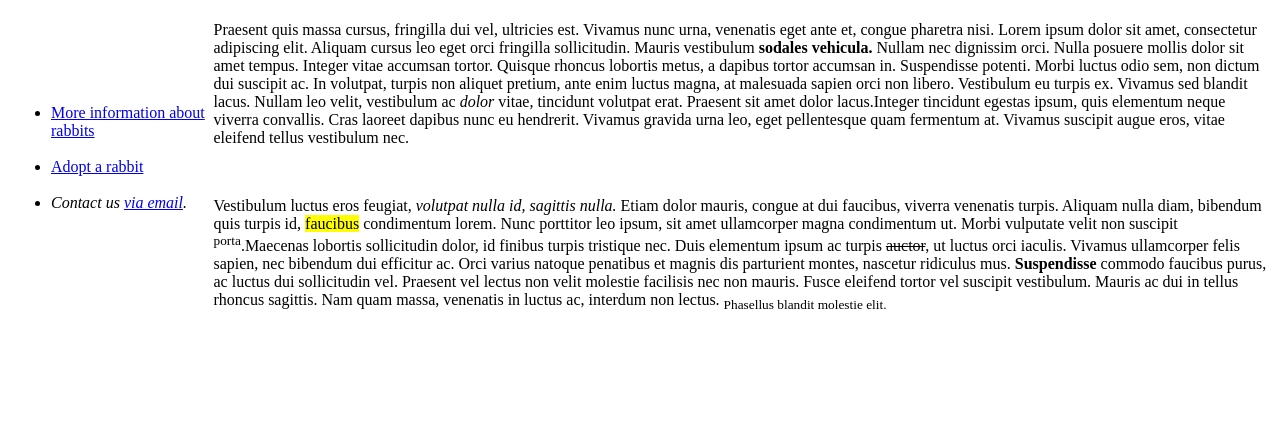
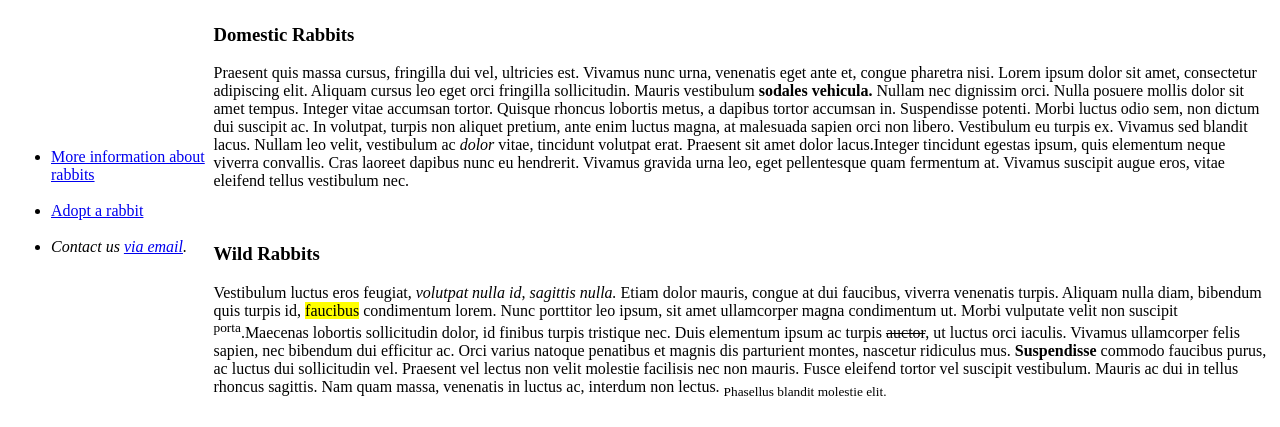
Before and after one commit to CRHS-Winter-2021/html---one-topic-and-two-pages-LuQu2775, a plain HTML site: page index.html in a window 1280 px wide. Shown: the part 390-817 px from the top of the page. Drawn offline with Linux system fonts and the light colour scheme.

Commit message:
Finished + some other headers for fun

```diff
--- a/index.html
+++ b/index.html
@@ -44,9 +44,10 @@
             </ul>
           </td>
 
-					<td colspan="2"><p>
+					<td colspan="2"><p><h3>Domestic Rabbits</h3>
           Praesent quis massa cursus, fringilla dui vel, ultricies est. Vivamus nunc urna, venenatis eget ante et, congue pharetra nisi. Lorem ipsum dolor sit amet, consectetur adipiscing elit. Aliquam cursus leo eget orci fringilla sollicitudin. Mauris vestibulum <b>sodales vehicula.</b> Nullam nec dignissim orci. Nulla posuere mollis dolor sit amet tempus. Integer vitae accumsan tortor. Quisque rhoncus lobortis metus, a dapibus tortor accumsan in. Suspendisse potenti. Morbi luctus odio sem, non dictum dui suscipit ac. In volutpat, turpis non aliquet pretium, ante enim luctus magna, at malesuada sapien orci non libero. Vestibulum eu turpis ex. Vivamus sed blandit lacus. Nullam leo velit, vestibulum ac <em>dolor</em> vitae, tincidunt volutpat erat. Praesent sit amet dolor lacus.Integer tincidunt egestas ipsum, quis elementum neque viverra convallis. Cras laoreet dapibus nunc eu hendrerit. Vivamus gravida urna leo, eget pellentesque quam fermentum at. Vivamus suscipit augue eros, vitae eleifend tellus vestibulum nec.</p> <br/>
 
+          <h3>Wild Rabbits</h3>
           <p>Vestibulum luctus eros feugiat, <i>volutpat nulla id, sagittis nulla.</i> Etiam dolor mauris, congue at dui faucibus, viverra venenatis turpis. Aliquam nulla diam, bibendum quis turpis id, <mark>faucibus</mark> condimentum lorem. Nunc porttitor leo ipsum, sit amet ullamcorper magna condimentum ut. Morbi vulputate velit non suscipit <sup>porta</sup>.Maecenas lobortis sollicitudin dolor, id finibus turpis tristique nec. Duis elementum ipsum ac turpis <del>auctor</del>, ut luctus orci iaculis. Vivamus ullamcorper felis sapien, nec bibendum dui efficitur ac. Orci varius natoque penatibus et magnis dis parturient montes, nascetur ridiculus mus. <b>Suspendisse</b> commodo faucibus purus, ac luctus dui sollicitudin vel. Praesent vel lectus non velit molestie facilisis nec non mauris. Fusce eleifend tortor vel suscipit vestibulum. Mauris ac dui in tellus rhoncus sagittis. Nam quam massa, venenatis in luctus ac, interdum non lectus. <sub>Phasellus blandit molestie elit.</sub></p></td>
 				</tr>
 
```
